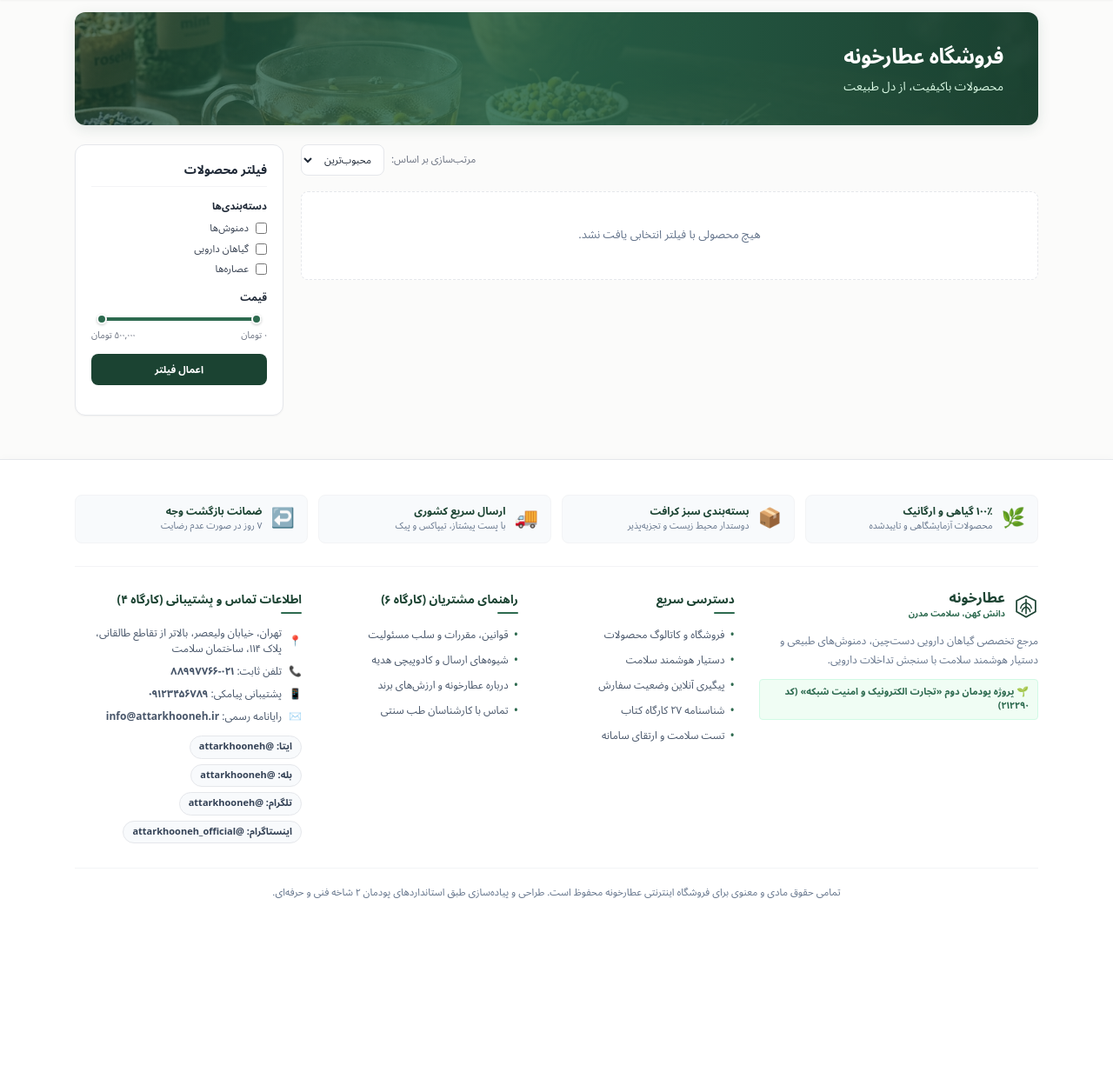
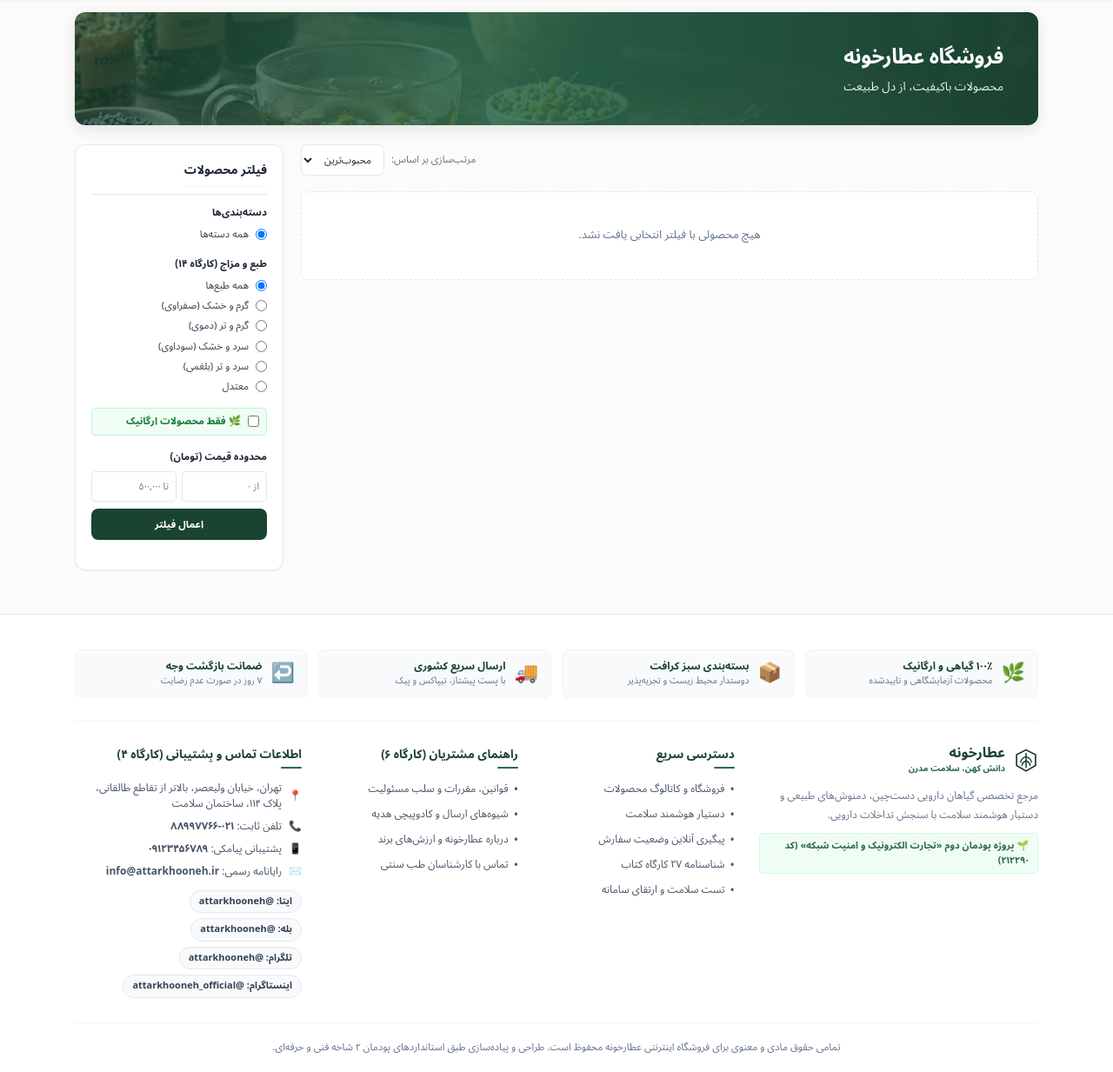
Before and after one commit to Abolfazl-Fazeli34/attarkhone, a Django app: page /shop/ in a window 1280 px wide. Shown: the part 106-1339 px from the top of the page at 87% size. Before the commit the page ends 1139 px from the top, so only its background shows below. Run offline with Django 5.2, Linux system fonts and the light colour scheme; data comes from the database, SQL or seed files in the repository; data that the repository does not hold is empty.

Commit message:
feat: complete faceted filter, maintenance mode logic, profile navigation, and sample bank receipt

```diff
--- a/apps/catalog/views.py
+++ b/apps/catalog/views.py
@@ -18,9 +18,16 @@ class ProductListView(View):
         # فیلتر شاخه (دسته‌بندی)
         if category_slug:
             selected_category = get_object_or_404(Category, slug=category_slug)
-            # نمایش محصولات این شاخه و زیرشاخه‌های آن
             category_ids = [selected_category.id] + list(selected_category.children.values_list('id', flat=True))
             queryset = queryset.filter(category_id__in=category_ids)
+        else:
+            cat_param = request.GET.get('cat')
+            if cat_param:
+                matched_cat = Category.objects.filter(slug=cat_param).first()
+                if matched_cat:
+                    selected_category = matched_cat
+                    category_ids = [matched_cat.id] + list(matched_cat.children.values_list('id', flat=True))
+                    queryset = queryset.filter(category_id__in=category_ids)
 
         # جستجوی متنی (کارگاه ۱۸ و ۲۷)
         q = request.GET.get('q', '').strip()
--- a/apps/core/middleware.py
+++ b/apps/core/middleware.py
@@ -21,19 +21,18 @@ class MaintenanceModeMiddleware:
             return self.get_response(request)
 
         if setting.is_maintenance_mode:
-            # بررسی احراز هویت کارمند یا سوپریوزر
+            # بررسی احراز هویت کارمند یا سوپریوزر (کارگاه ۱ و ۳: عبور کارمندان مجاز)
             if request.user.is_authenticated and (request.user.is_staff or getattr(request.user, 'is_store_staff', False)):
                 return self.get_response(request)
 
-            # بررسی آی‌پی کاربر
+            # بررسی آی‌پی‌های سفید تعیین‌شده در پنل مدیریت
             client_ip = self.get_client_ip(request)
             allowed_ips = [ip.strip() for ip in setting.maintenance_allowed_ips.split(',') if ip.strip()]
 
-            if client_ip in allowed_ips or client_ip in ['127.0.0.1', 'localhost', '::1']:
-                # اجازه عبور به کارمند محلی
+            if client_ip in allowed_ips:
                 return self.get_response(request)
 
-            # نمایش صفحه در دست تعمیر
+            # نمایش صفحه رسمی در دست تعمیر (کارگاه ۳ کتاب)
             return render(
                 request,
                 'core/maintenance.html',
--- a/templates/catalog/product_list.html
+++ b/templates/catalog/product_list.html
@@ -81,47 +81,87 @@
 
     </main>
 
-    <!-- ستون سمت چپ: سایدبار فیلتر محصولات (عین موکاپ) -->
+    <!-- ستون سمت چپ: سایدبار فیلتر محصولات (کارگاه ۱۸: جستجوی لایه‌ای) -->
     <aside class="shop-filter-sidebar">
       <form action="{% url 'catalog:product_list' %}" method="get" id="filterForm">
         {% if search_query %}
           <input type="hidden" name="q" value="{{ search_query }}">
         {% endif %}
+        {% if current_sort and current_sort != 'popular' %}
+          <input type="hidden" name="sort" value="{{ current_sort }}">
+        {% endif %}
 
-        <h3 class="filter-sidebar-title">فیلتر محصولات</h3>
+        <div style="display: flex; justify-content: space-between; align-items: center; margin-bottom: 12px; border-bottom: 1.5px solid var(--border); padding-bottom: 8px;">
+          <h3 class="filter-sidebar-title" style="margin-bottom: 0;">فیلتر محصولات</h3>
+          {% if current_temperament or current_brand or min_price or max_price or is_organic or request.GET.cat or selected_category %}
+            <a href="{% url 'catalog:product_list' %}" style="font-size: 11px; color: #ef4444; text-decoration: none; font-weight: 600;">
+              ✕ پاکسازی
+            </a>
+          {% endif %}
+        </div>
 
-        <!-- فیلتر دسته‌بندی‌ها -->
+        <!-- فیلتر دسته‌بندی‌ها (کارگاه ۱۱) -->
         <div class="filter-group-block">
           <label class="filter-group-label">دسته‌بندی‌ها</label>
           <div class="checkboxes-list">
             <label class="custom-checkbox-row">
-              <input type="checkbox" name="cat" value="damnoosh" {% if 'damnoosh' in request.GET.cat or selected_category.slug == 'damnoosh' %}checked{% endif %} onchange="document.getElementById('filterForm').submit()">
-              <span>دمنوش‌ها</span>
+              <input type="radio" name="cat" value="" {% if not request.GET.cat and not selected_category %}checked{% endif %} onchange="document.getElementById('filterForm').submit()">
+              <span>همه دسته‌ها</span>
             </label>
-            <label class="custom-checkbox-row">
-              <input type="checkbox" name="cat" value="herbs" {% if 'herbs' in request.GET.cat or selected_category.slug == 'herbs' %}checked{% endif %} onchange="document.getElementById('filterForm').submit()">
-              <span>گیاهان دارویی</span>
-            </label>
-            <label class="custom-checkbox-row">
-              <input type="checkbox" name="cat" value="extracts-oils" {% if 'extracts-oils' in request.GET.cat or selected_category.slug == 'extracts-oils' %}checked{% endif %} onchange="document.getElementById('filterForm').submit()">
-              <span>عصاره‌ها</span>
-            </label>
+            {% for cat in categories %}
+              <label class="custom-checkbox-row">
+                <input type="radio" name="cat" value="{{ cat.slug }}" {% if selected_category.slug == cat.slug or request.GET.cat == cat.slug %}checked{% endif %} onchange="document.getElementById('filterForm').submit()">
+                <span>{{ cat.name }}</span>
+              </label>
+            {% endfor %}
           </div>
         </div>
 
-        <!-- فیلتر قیمت (عین موکاپ) -->
+        <!-- فیلتر طبع و مزاج گیاه (کارگاه ۱۴) -->
         <div class="filter-group-block">
-          <label class="filter-group-label">قیمت</label>
+          <label class="filter-group-label">طبع و مزاج (کارگاه ۱۴)</label>
+          <div class="checkboxes-list">
+            <label class="custom-checkbox-row">
+              <input type="radio" name="temperament" value="" {% if not current_temperament %}checked{% endif %} onchange="document.getElementById('filterForm').submit()">
+              <span>همه طبع‌ها</span>
+            </label>
+            {% for val, label in temperament_choices %}
+              <label class="custom-checkbox-row">
+                <input type="radio" name="temperament" value="{{ val }}" {% if current_temperament == val %}checked{% endif %} onchange="document.getElementById('filterForm').submit()">
+                <span>{{ label }}</span>
+              </label>
+            {% endfor %}
+          </div>
+        </div>
 
-          <div class="range-slider-mockup">
-            <div class="slider-track-active"></div>
-            <div class="slider-thumb-dot right-dot"></div>
-            <div class="slider-thumb-dot left-dot"></div>
+        <!-- فیلتر برند تولیدکننده (کارگاه ۱۵) -->
+        {% if brands %}
+          <div class="filter-group-block">
+            <label class="filter-group-label">برند تولیدکننده (کارگاه ۱۵)</label>
+            <select name="brand" style="width: 100%; padding: 6px 10px; border: 1px solid var(--border); border-radius: var(--radius-xs); font-family: inherit; font-size: 11.5px; background: #fff;" onchange="document.getElementById('filterForm').submit()">
+              <option value="">همه برندها</option>
+              {% for b in brands %}
+                <option value="{{ b.id }}" {% if current_brand == b.id %}selected{% endif %}>{{ b.name }}</option>
+              {% endfor %}
+            </select>
           </div>
+        {% endif %}
 
-          <div class="price-range-labels">
-            <span>۰ تومان</span>
-            <span>۵۰۰,۰۰۰ تومان</span>
+        <!-- فیلتر گواهی ارگانیک -->
+        <div class="filter-group-block">
+          <label class="custom-checkbox-row" style="background: #f0fdf4; padding: 6px 8px; border-radius: var(--radius-xs); border: 1px solid #bbf7d0;">
+            <input type="checkbox" name="organic" value="1" {% if is_organic %}checked{% endif %} onchange="document.getElementById('filterForm').submit()">
+            <span style="font-size: 11.5px; font-weight: 600; color: #15803d;">🌿 فقط محصولات ارگانیک</span>
+          </label>
+        </div>
+
+        <!-- فیلتر محدوده قیمت (تومان) (کارگاه ۱۸) -->
+        <div class="filter-group-block">
+          <label class="filter-group-label">محدوده قیمت (تومان)</label>
+
+          <div style="display: flex; gap: 6px; margin-bottom: 8px;">
+            <input type="number" name="min_price" placeholder="از ۰" value="{{ min_price }}" min="0" step="10000" style="width: 50%; padding: 5px 8px; border: 1px solid var(--border); border-radius: var(--radius-xs); font-family: inherit; font-size: 11px;">
+            <input type="number" name="max_price" placeholder="تا ۵۰۰,۰۰۰" value="{{ max_price }}" min="0" step="10000" style="width: 50%; padding: 5px 8px; border: 1px solid var(--border); border-radius: var(--radius-xs); font-family: inherit; font-size: 11px;">
           </div>
 
           <button type="submit" class="btn-green-apply-filter">
```
Also changed, not shown: apps/catalog/tests.py (+45 -0 lines), templates/accounts/profile.html (+11 -1 lines).
